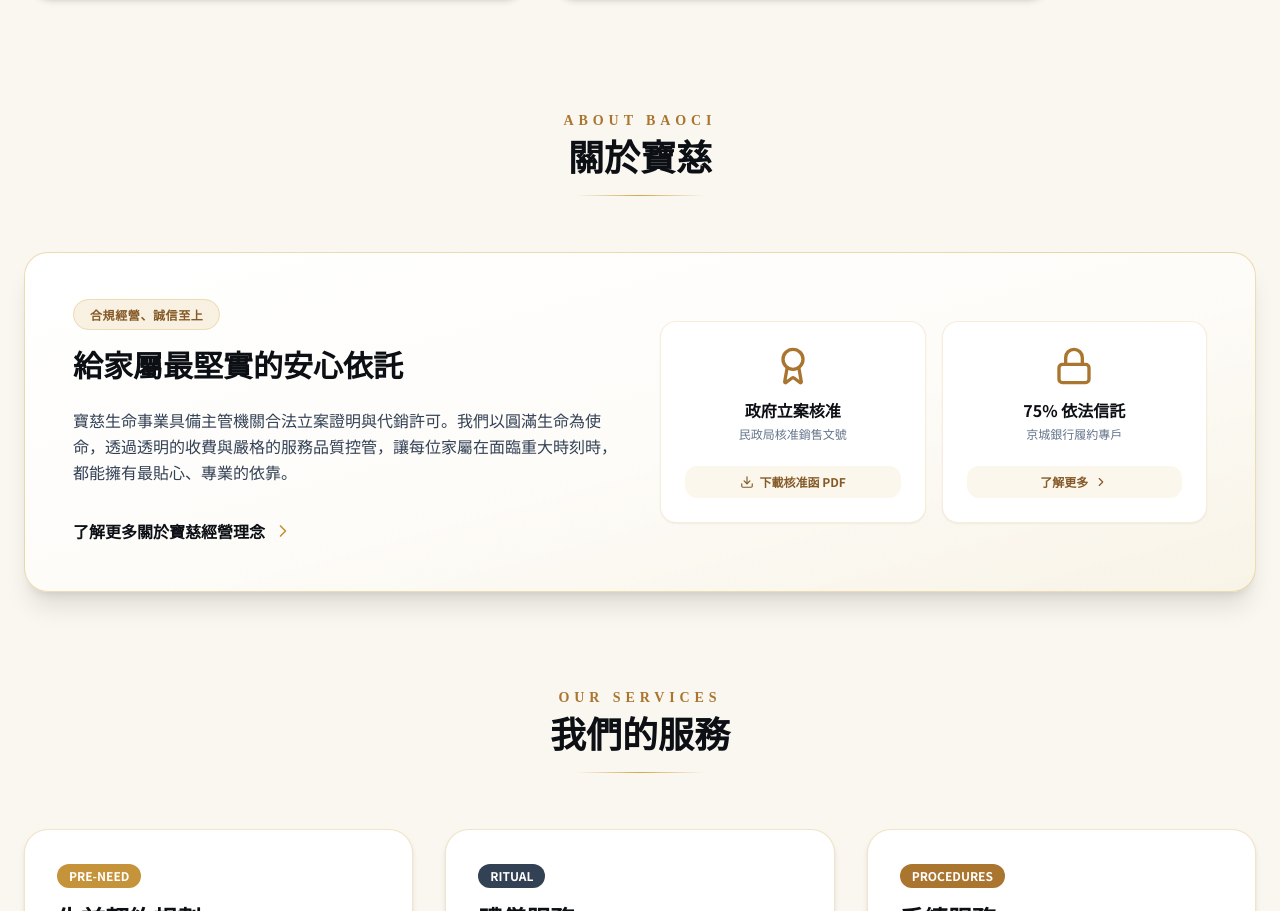
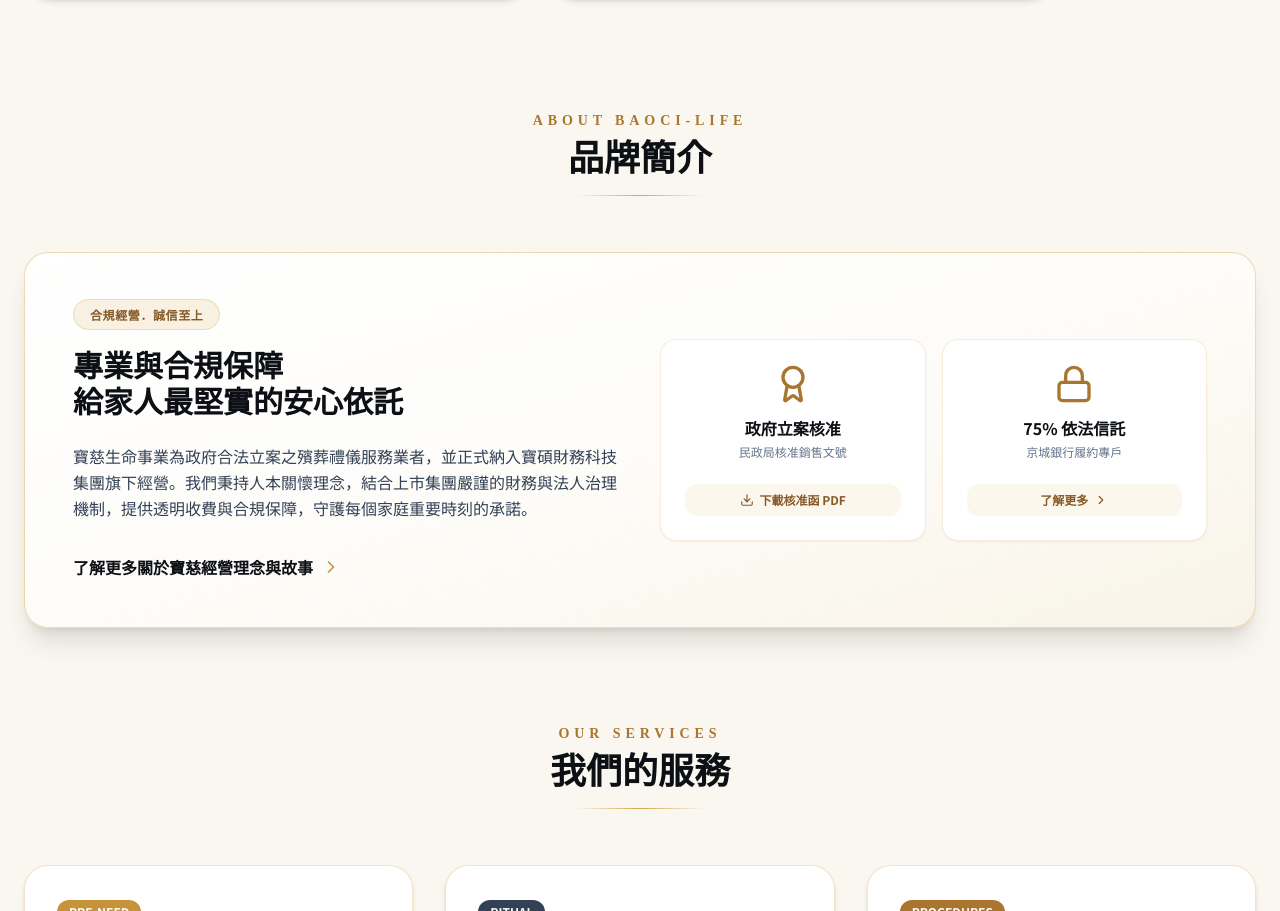
Before and after one commit to m9606286/baoci-life-website, a React (Vite) app: page / in a window 1280 px wide. Shown: the part 1290-2201 px from the top of the page. Built offline with nearby package versions, Linux system fonts and the light colour scheme.

Commit message:
Update Home.tsx

```diff
--- a/src/components/Home.tsx
+++ b/src/components/Home.tsx
@@ -1,6 +1,6 @@
 import React from 'react';
 import { Link } from 'react-router-dom';
-import { Phone, ChevronDown, Heart, ChevronRight, ShieldCheck, FileText, Award, Lock, PhoneCall, Download } from 'lucide-react';
+import { Phone, ChevronDown, Heart, ChevronRight, Award, Lock, PhoneCall, Download } from 'lucide-react';
 import { useReveal } from '@/hooks/useReveal';
 import CoreValues from '@/components/CoreValues';
 import Announcement from '@/components/Announcement';
@@ -88,14 +88,14 @@ export default function Home() {
           <Announcement />
         </section>
 
-        {/* 關於寶慈：改為置中、英文標題與金色質感線 */}
+        {/* 品牌簡介區塊（已替換名稱與內文） */}
         <section className="max-w-7xl mx-auto px-6">
           <div className="text-center mb-14">
             <p className="font-serif-tc text-gold-600 text-xs sm:text-sm tracking-[0.35em] uppercase font-bold">
-              ABOUT BAOCI
+              ABOUT BAOCI-LIFE
             </p>
             <h2 className="font-serif-tc text-3xl md:text-4xl font-bold text-ink-900 mt-2">
-              關於寶慈
+              品牌簡介
             </h2>
             <div className="gold-divider w-32 mx-auto mt-4" />
           </div>
@@ -103,17 +103,17 @@ export default function Home() {
           <div className="bg-gradient-to-br from-white via-ivory-50 to-gold-100/30 rounded-3xl p-8 md:p-12 border border-gold-400/40 shadow-xl flex flex-col md:flex-row items-center gap-10">
             <div className="w-full md:w-1/2 space-y-6">
               <span className="px-4 py-1.5 rounded-full bg-gold-400/15 border border-gold-400/30 text-gold-700 text-xs font-bold tracking-wider uppercase">
-                合規經營、誠信至上
+                合規經營．誠信至上
               </span>
               <h3 className="font-serif-tc text-2xl md:text-3xl font-bold text-ink-900 leading-snug">
-                給家屬最堅實的安心依託
+                專業與合規保障<br />給家人最堅實的安心依託
               </h3>
               <p className="text-slate-700 text-base leading-relaxed font-['Microsoft_JhengHei']">
-                寶慈生命事業具備主管機關合法立案證明與代銷許可。我們以圓滿生命為使命，透過透明的收費與嚴格的服務品質控管，讓每位家屬在面臨重大時刻時，都能擁有最貼心、專業的依靠。
+                寶慈生命事業為政府合法立案之殯葬禮儀服務業者，並正式納入寶碩財務科技集團旗下經營。我們秉持人本關懷理念，結合上市集團嚴謹的財務與法人治理機制，提供透明收費與合規保障，守護每個家庭重要時刻的承諾。
               </p>
               <div className="pt-2">
                 <Link to="/about" className="inline-flex items-center gap-2 text-ink-900 font-bold hover:text-gold-600 transition-colors">
-                  了解更多關於寶慈經營理念 <ChevronRight className="w-5 h-5 text-gold-500" />
+                  了解更多關於寶慈經營理念與故事 <ChevronRight className="w-5 h-5 text-gold-500" />
                 </Link>
               </div>
             </div>
@@ -152,7 +152,7 @@ export default function Home() {
           </div>
         </section>
 
-        {/* 我們的服務：包含生前契約規劃、禮儀服務、手續服務 */}
+        {/* 我們的服務 */}
         <section className="max-w-7xl mx-auto px-6">
           <div className="text-center mb-14">
             <p className="font-serif-tc text-gold-600 text-xs sm:text-sm tracking-[0.35em] uppercase font-bold">
@@ -215,7 +215,7 @@ export default function Home() {
         {/* 核心價值區塊 */}
         <CoreValues />
 
-        {/* 24小時諮詢專線橫幅：改為淺色背景，移到出現淺深金色字體反白 */}
+        {/* 24小時諮詢專線橫幅 */}
         <section className="max-w-7xl mx-auto px-6">
           <div className="group relative bg-gradient-to-br from-white via-ivory-50 to-gold-100/40 rounded-3xl p-8 md:p-12 text-center border border-gold-400/40 shadow-xl overflow-hidden transition-all duration-500 hover:bg-gold-600">
             <h3 className="font-serif-tc text-2xl md:text-3xl font-bold mb-3 text-ink-900 group-hover:text-white transition-colors duration-300">
```
